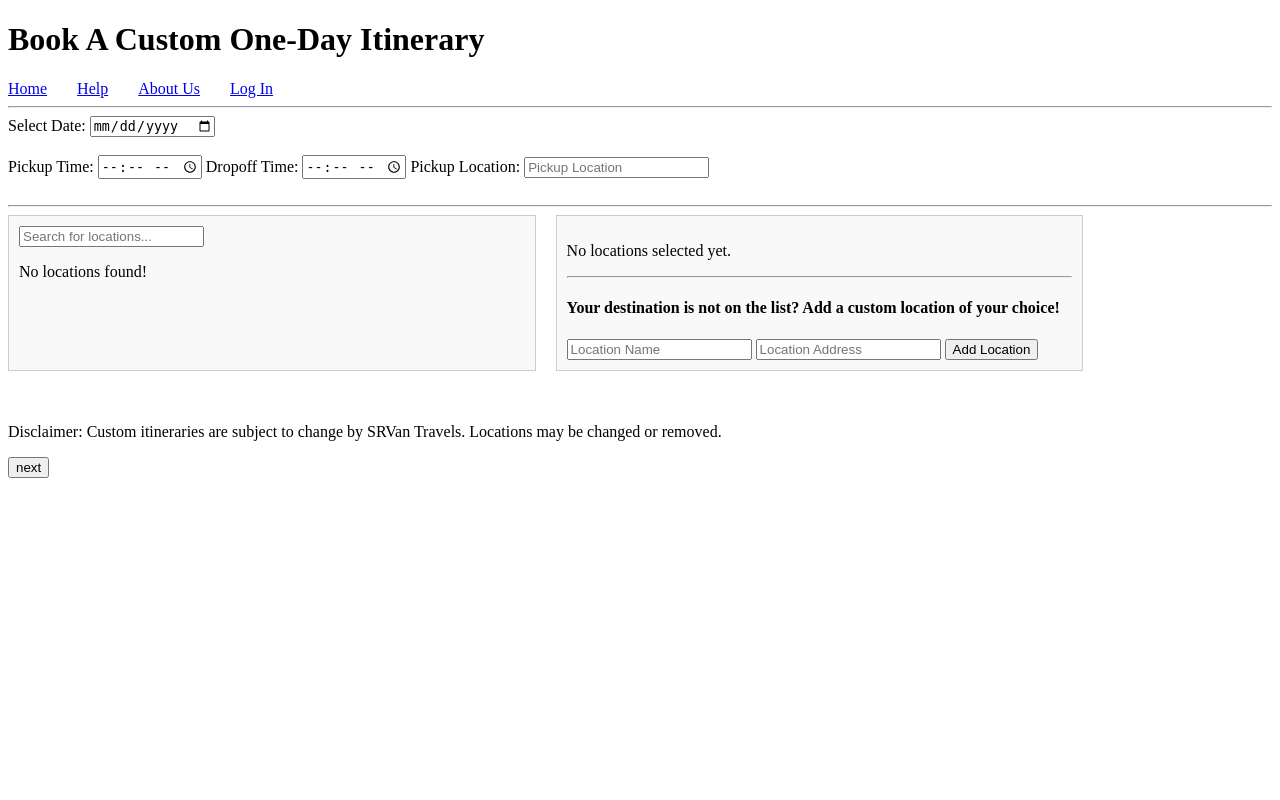
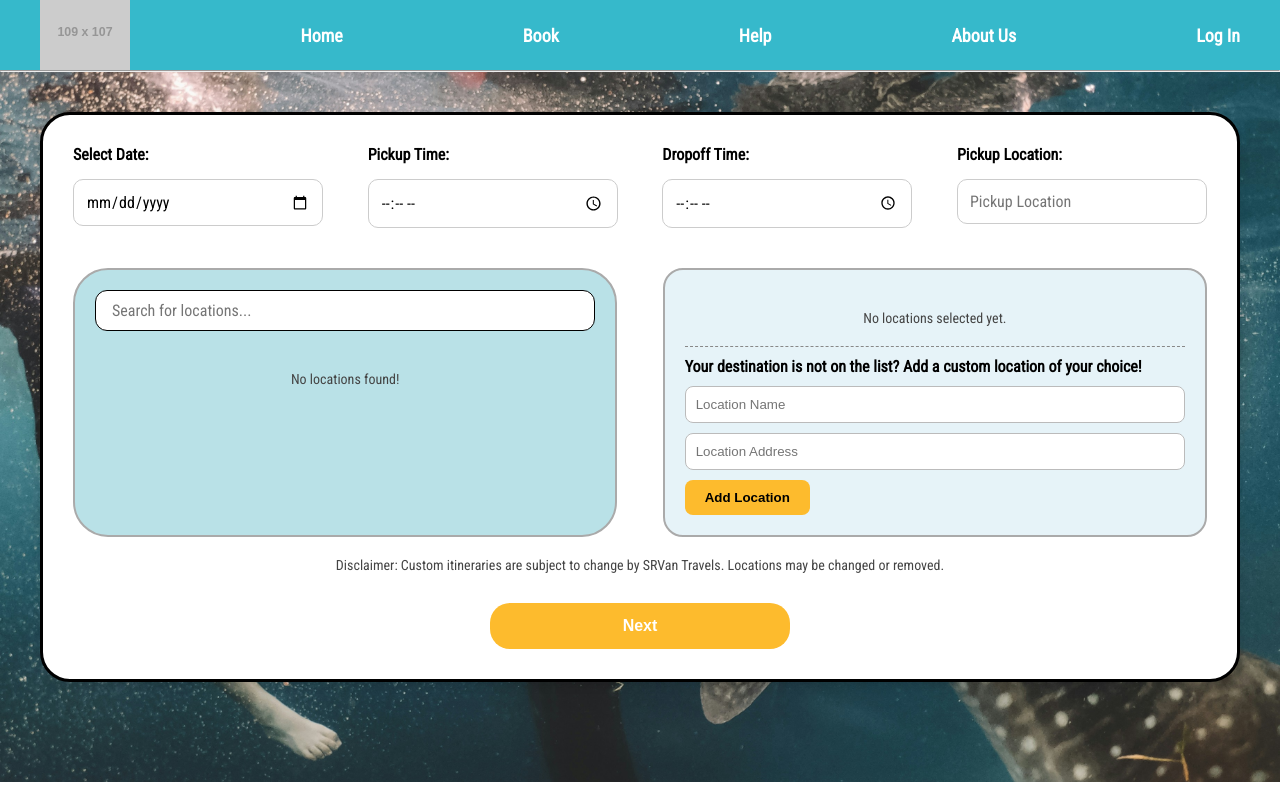
Before and after one commit to cl1ffhan8er/IM_II, a PHP site: page /itinerary-booking/custom-booking.php in a window 1280 px wide. Run offline with PHP 8.4, Linux system fonts and the light colour scheme; grey boxes labelled with a size stand in for pictures from a placeholder-image service; data that the repository does not hold is empty; some libraries are stand-ins or nearby versions.

Commit message:
all my current happenings kay i finally made push work

```diff
--- /dev/null
+++ b/Web/user/css/shared.css
@@ -0,0 +1,106 @@
+* {
+  margin: 0;
+  padding: 0;
+  box-sizing: border-box;
+}
+
+body {
+  font-family: "Roboto Condensed", sans-serif;
+  overflow-x: hidden;
+
+  background-size: cover;
+  background-position: center center;
+  background-repeat: no-repeat;
+  image-rendering: auto;
+}
+
+.background {
+  background-color: rgba(173, 216, 230, 0.5); /* Light blue with 50% opacity */
+  border-radius: 30px;                       /* Optional: soften corners */
+  padding: 40px;                             /* Optional: inner spacing */
+  margin: 40px auto;                         /* Optional: space around */
+  max-width: 1300px;
+}
+
+.navbar {
+  width: 100%;
+  background-color: #36B9CB;
+  padding: 5px 40px;
+  box-sizing: border-box;
+  overflow: hidden;
+}
+
+.navbar-inner {
+  display: flex;
+  justify-content: space-between;
+  align-items: center;
+  height: 60px;
+  gap: 40px;
+}
+
+.navbar-logo img {
+  width: 90px;
+  height: 100px;
+  object-fit: contain;
+}
+
+.navbar-links {
+  display: flex;
+  align-items: center;
+  gap: 180px;
+}
+
+.nav-item {
+  color: white;
+  font-size: 18px;
+  font-family: "Roboto Condensed", sans-serif;
+  font-weight: 700;
+  text-decoration: none;
+  transition: opacity 0.3s ease;
+}
+
+.nav-item:hover {
+  opacity: 0.85;
+}
+
+.site-footer {
+  width: 100%;
+  padding: 20px 40px;
+  background-color: #36B9CB;
+  display: flex;
+  justify-content: center;
+  align-items: center;
+}
+
+.footer-container {
+  width: 100%;
+  max-width: 1211px;
+  display: flex;
+  justify-content: space-between;
+  align-items: center;
+  flex-wrap: wrap;
+}
+
+.footer-text {
+  color: black;
+  font-size: 16px;
+  font-family: "Roboto Condensed", sans-serif;
+  font-weight: 400;
+}
+
+.footer-icons {
+  display: flex;
+  gap: 40px;
+  align-items: center;
+}
+
+.footer-icon-link {
+  display: inline-block;
+  width: 32px;
+  height: 32px;
+  transition: transform 0.3s ease;
+}
+
+.footer-icon-link:hover {
+  transform: scale(1.1);
+}
--- a/Web/user/itinerary-booking/custom-booking.php
+++ b/Web/user/itinerary-booking/custom-booking.php
@@ -3,7 +3,6 @@
 include '../../include/connect.php';
 $isLoggedIn = isset($_SESSION['person_ID']);
 
-    // Check if an itinerary already exists in the session and pass it to JavaScript.
 $existing_itinerary = $_SESSION['booking_itinerary'] ?? [];
 
 $locations_result = $conn->query("SELECT location_name, location_address FROM Locations WHERE is_custom_made = FALSE");
@@ -14,39 +13,71 @@
 <head>
     <meta charset="UTF-8">
     <meta name="viewport" content="width=device-width, initial-scale=1.0">
-    <link rel = "stylesheet" href = "../css/booking-styles.css">
-    <script src = "scripts/cbp1.js"></script>
-    <script src = "scripts/main.js"></script>
     <title>CUSTOM BOOKING</title>
+    <link rel="stylesheet" href="../css/shared.css">
+
+    <link rel="stylesheet" href="../css/custom-forms.css?v=1">
+    <script src="scripts/cbp1.js"></script>
+    <script src="scripts/main.js"></script>
+
+    <link rel="preconnect" href="https://fonts.googleapis.com">
+    <link rel="preconnect" href="https://fonts.gstatic.com" crossorigin>
+    <link href="https://fonts.googleapis.com/css2?family=Roboto+Condensed&family=Spectral&display=swap" rel="stylesheet">
 </head>
+
 <body data-is-logged-in="<?php echo $isLoggedIn ? 'true' : 'false'; ?>">
-    <h1>Book A Custom One-Day Itinerary</h1>
-    <ul>
-            <li class="nav"><a href="clear-booking-session.php?redirect_to=../index.php">Home</a></li>
-            <li class="nav"><a href="clear-booking-session.php?redirect_to=../help.php">Help</a></li>
-            <li class="nav"><a href="clear-booking-session.php?redirect_to=../about.php">About Us</a></li>
+
+    <nav class="navbar">
+        <div class="navbar-inner">
+            <div class="navbar-logo">
+                <img src="https://placehold.co/109x107" alt="Logo">
+            </div>
+            <div class="navbar-links">
+                <a href="#" class="nav-item">Home</a>
+
                 <?php if ($isLoggedIn): ?>
-                <li class="nav"><a onclick="logout()" style="cursor:pointer;">Log Out</a></li>
+                    <a href="packages.php" class="nav-item">Book</a>
                 <?php else: ?>
-                <li class="nav"><a href="../login/login.php">Log In</a></li>
+                    <a href="login/login.php" class="nav-item">Book</a>
                 <?php endif; ?>
-    </ul>
-    <br><hr>
-    <div>
-        <form id = "bookingform" action="customform-p1.php" method="post">
+
+                <a href="#" class="nav-item">Help</a>
+                <a href="#" class="nav-item">About Us</a>
+
+                <?php if ($isLoggedIn): ?>
+                    <a href="login/logout.php" class="nav-item">Log Out</a>
+                <?php else: ?>
+                    <a href="login/login.php" class="nav-item">Log In</a>
+                <?php endif; ?>
+            </div>
+        </div>
+    </nav>
+
+    <hr>
+
+    <form id="bookingform" action="customform-p1.php" method="post">
+
+    <div class="form-row">
+        <div class="form-group">
             <label for="date">Select Date:</label>
             <input type="date" id="date" name="date" value="<?php echo htmlspecialchars($_SESSION['date'] ?? ''); ?>" required>
-            <br><br>
-            <label for = "pickuptime">Pickup Time: </label>
+        </div>
+        <div class="form-group">
+            <label for="pickuptime">Pickup Time:</label>
             <input type="time" id="pickuptime" name="pickuptime" value="<?php echo htmlspecialchars($_SESSION['pickuptime'] ?? ''); ?>" required>
-            <label for = "dropofftime">Dropoff Time: </label>
+        </div>
+        <div class="form-group">
+            <label for="dropofftime">Dropoff Time:</label>
             <input type="time" id="dropofftime" name="dropofftime" value="<?php echo htmlspecialchars($_SESSION['dropofftime'] ?? ''); ?>" required>
+        </div>
+        <div class="form-group">
             <label for="pickup">Pickup Location:</label>
             <input type="text" id="pickup" name="pickup" placeholder="Pickup Location" value="<?php echo htmlspecialchars($_SESSION['pickup'] ?? ''); ?>" required>
-            <br><br>
-            <hr>
-            <div class = "locations">
-                <div class = "location-selector">
+        </div>
+    </div>
+
+        <div class="locations">
+            <div class="location-selector">
                 <input type="text" id="searchLocation" onkeyup="findLocation()" placeholder="Search for locations...">
 
                 <?php
@@ -62,13 +93,13 @@
                         echo "<p>No locations found!</p>";
                     }
                 ?>
+            </div>
 
-                </div>
-                <div class = "selected-locations">
+            <div class="selected-locations">
                 <div id="selected-locations"></div>
                 <input type="hidden" name="selected-l" id="hidden-locations">
-                    <hr>
-                    <div class = "additional">
+
+                <div class="additional">
                     <h4>Your destination is not on the list? Add a custom location of your choice!</h4>
                     <input type="text" id="custom-name" placeholder="Location Name">
                     <input type="text" id="custom-address" placeholder="Location Address">
@@ -76,30 +107,20 @@
                 </div>
             </div>
         </div>
-            <br><br>
+
         <p>Disclaimer: Custom itineraries are subject to change by SRVan Travels. Locations may be changed or removed.</p>
-            <input type="submit" value="next">
+        <input type="submit" value="Next">
     </form>
-    </div>
+
     <script>
         const initialLocations = <?php echo json_encode($existing_itinerary); ?>;
 
         document.addEventListener('DOMContentLoaded', () => {
-            // If we have locations from the PHP session, use them.
-            // Otherwise, check local storage as a fallback for page refreshes.
             if (initialLocations && initialLocations.length > 0) {
                 selectedLocations = initialLocations;
             } else {
                 const savedData = localStorage.getItem(STORAGE_KEY);
-                if (savedData) {
-                    try {
-                        selectedLocations = JSON.parse(savedData);
-                    } catch(e) {
-                        selectedLocations = [];
-                    }
-                } else {
-                    selectedLocations = [];
-                }
+                selectedLocations = savedData ? JSON.parse(savedData) : [];
             }
             updateSelectedLocationsDisplay();
         });
```
Also changed, not shown: Web/user/images/bg1.jpg (added), Web/user/images/bg3.jpg (added), Web/user/images/bg4.jpg (added), Web/user/svg-icons/email.svg (added), Web/user/svg-icons/facebook.svg (added), 3 other files. Lines whose indentation alone changed are shown as unchanged.
